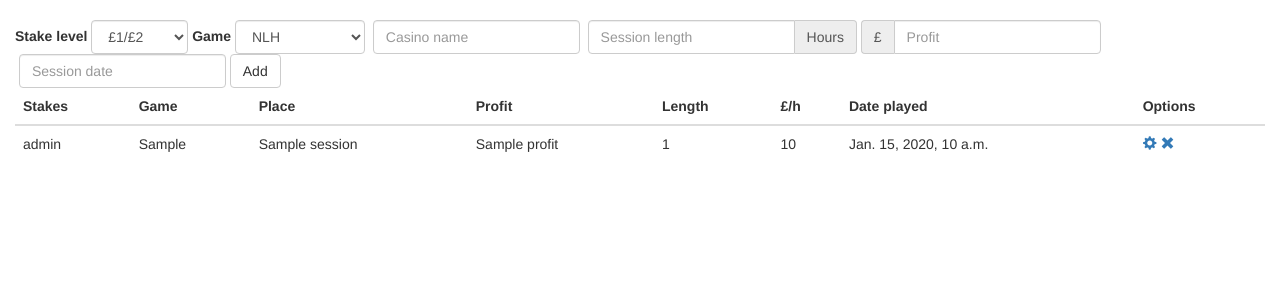
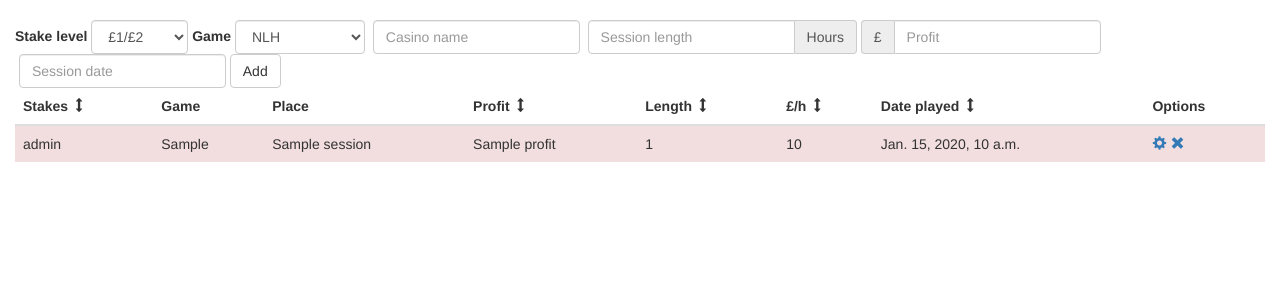
Before and after one commit to maf16/pokerSeshTracker, a Django app: template templates/tracker/home.html in a window 1280 px wide. Shown: the part 52-352 px from the top of the page. Run offline with Django 3.2, Linux system fonts and the light colour scheme; the template is opened without the code that fills it: most values are stand-ins (such as "Sample title", 1, 10 or a date in 2020); parts of the project's set-up code (start-up, migrations or seed data) failed here and were passed over; some libraries are stand-ins or nearby versions.

Commit message:
minor sessions table styling

```diff
--- a/templates/tracker/home.html
+++ b/templates/tracker/home.html
@@ -69,6 +69,7 @@
             <tr>
                 <th class="header">
                     Stakes
+                    <span class="glyphicon glyphicon-resize-vertical"></span>
                 </th>
                 <th class="header">
                     Game
@@ -78,15 +79,19 @@
                 </th>
                 <th class="header">
                     Profit
+                    <span class="glyphicon glyphicon-resize-vertical"></span>
                 </th>
                 <th class="header">
                     Length
+                    <span class="glyphicon glyphicon-resize-vertical"></span>
                 </th>
                 <th class="header">
                     £/h
+                    <span class="glyphicon glyphicon-resize-vertical"></span>
                 </th>
                 <th class="header">
                     Date played
+                    <span class="glyphicon glyphicon-resize-vertical"></span>
                 </th>
                 <th>
                     Options
@@ -96,7 +101,7 @@
         <tbody>
 
         {% for session in sessions %}
-            <tr>
+            <tr class="{% if session.profit >= 0 %} success {% else %} danger {% endif %}">
                 <td>{{ session.stake_level }}</td>
                 <td>{{ session.game_type }}</td>
                 <td>{{ session.casino_name }}</td>
```
